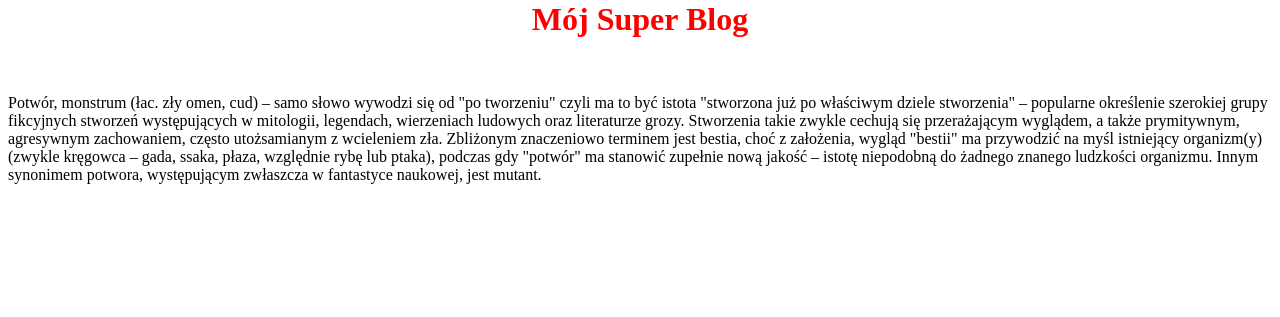
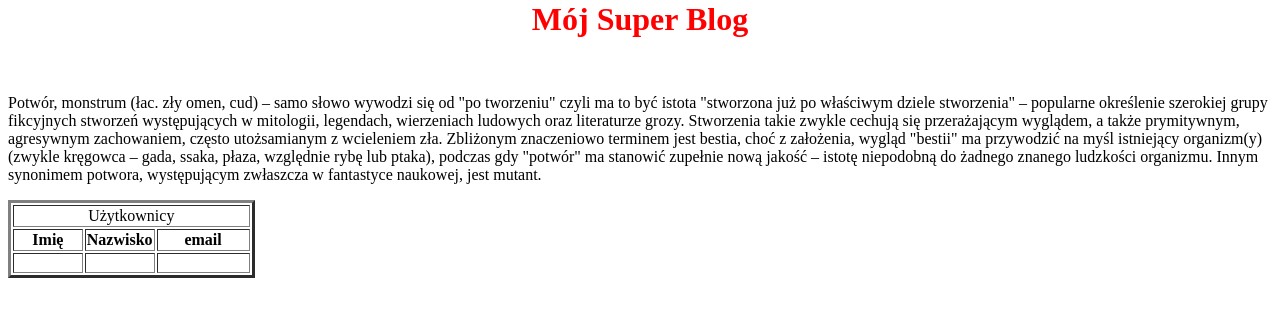
Before and after one commit to kaglost/my-first-blog, a Django app: page / in a window 1280 px wide. Shown: the part 328-645 px from the top of the page. Run offline with Django 3.2, Linux system fonts and the light colour scheme.

Commit message:
opis zmian

```diff
--- a/blog/templates/blog/post_list.html
+++ b/blog/templates/blog/post_list.html
@@ -9,5 +9,24 @@
         <div>
           <p>Potwór, monstrum (łac. zły omen, cud) – samo słowo wywodzi się od "po tworzeniu" czyli ma to być istota "stworzona już po właściwym dziele stworzenia" – popularne określenie szerokiej grupy fikcyjnych stworzeń występujących w mitologii, legendach, wierzeniach ludowych oraz literaturze grozy. Stworzenia takie zwykle cechują się przerażającym wyglądem, a także prymitywnym, agresywnym zachowaniem, często utożsamianym z wcieleniem zła. Zbliżonym znaczeniowo terminem jest bestia, choć z założenia, wygląd "bestii" ma przywodzić na myśl istniejący organizm(y) (zwykle kręgowca – gada, ssaka, płaza, względnie rybę lub ptaka), podczas gdy "potwór" ma stanowić zupełnie nową jakość – istotę niepodobną do żadnego znanego ludzkości organizmu. Innym synonimem potwora, występującym zwłaszcza w fantastyce naukowej, jest mutant.</p>
         </div>
-    </body>
+
+        <div>
+          <table border="3">
+            <tr>
+              <td align="center" colspan="3">Użytkownicy</td>
+            </tr>
+              <tr>
+                <th width="30%">Imię</th>
+                <th width=30%>Nazwisko</th>
+                <th widht=40%>email</th>
+              </tr>
+            <tbody>
+              <tr height=20>
+                <td></td>
+                <td></td>
+                <td></td>
+              </tr>
+            </tbody>
+          </table>
+      </body>
 </html>
```
